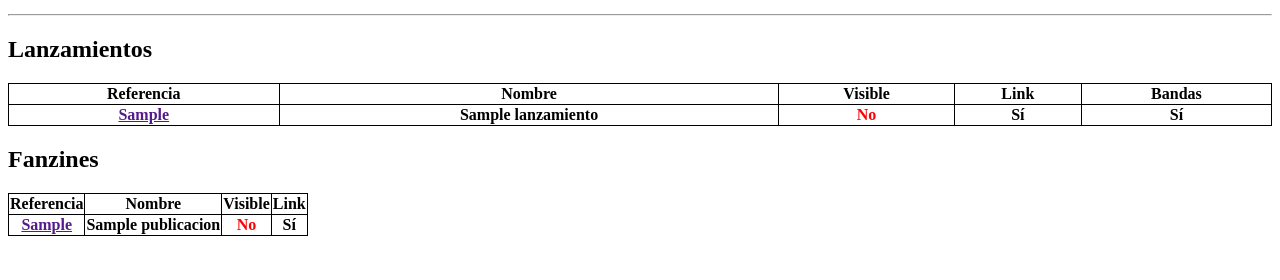
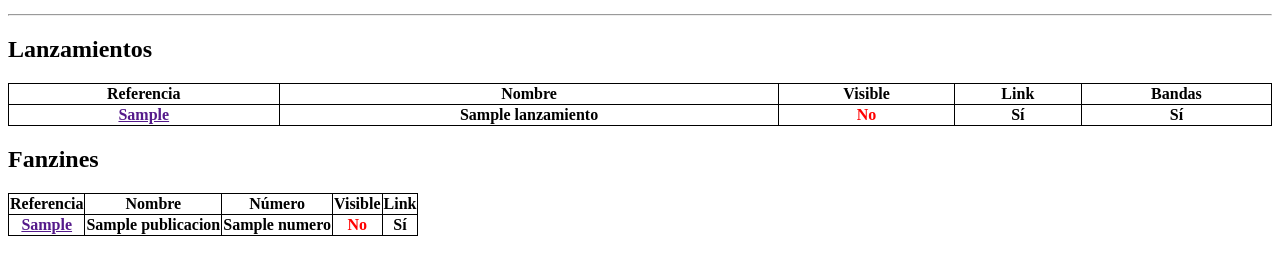
Before and after one commit to drumsoverbogota/archivo, a PHP site: the page made by application/views/paginas/lista.php in a window 1280 px wide. Shown: the part 520-800 px from the top of the page. Run offline with PHP 8.4, Linux system fonts and the light colour scheme; the template is opened without the code that fills it: most values are stand-ins (such as "Sample title", 1, 10 or a date in 2020); data that the repository does not hold is empty.

Commit message:
[PUN-004]
- Añadido un campo de número a los fanzines

```diff
--- a/application/views/paginas/lista.php
+++ b/application/views/paginas/lista.php
@@ -55,6 +55,7 @@
   <tr>
     <th>Referencia</th>
 	<th>Nombre</th>
+	<th>Número</th>
     <th>Visible</th>
     <th>Link</th>
   </tr>
@@ -66,6 +67,9 @@
 			</th>
 			<th>
 				<?php echo $publicacion_item['nombre']; ?>
+			</th>
+			<th>
+				<?php echo $publicacion_item['numero']; ?>
 			</th>
 			<th>
 				<?php if ($publicacion_item['visible'] === '1') {
```
